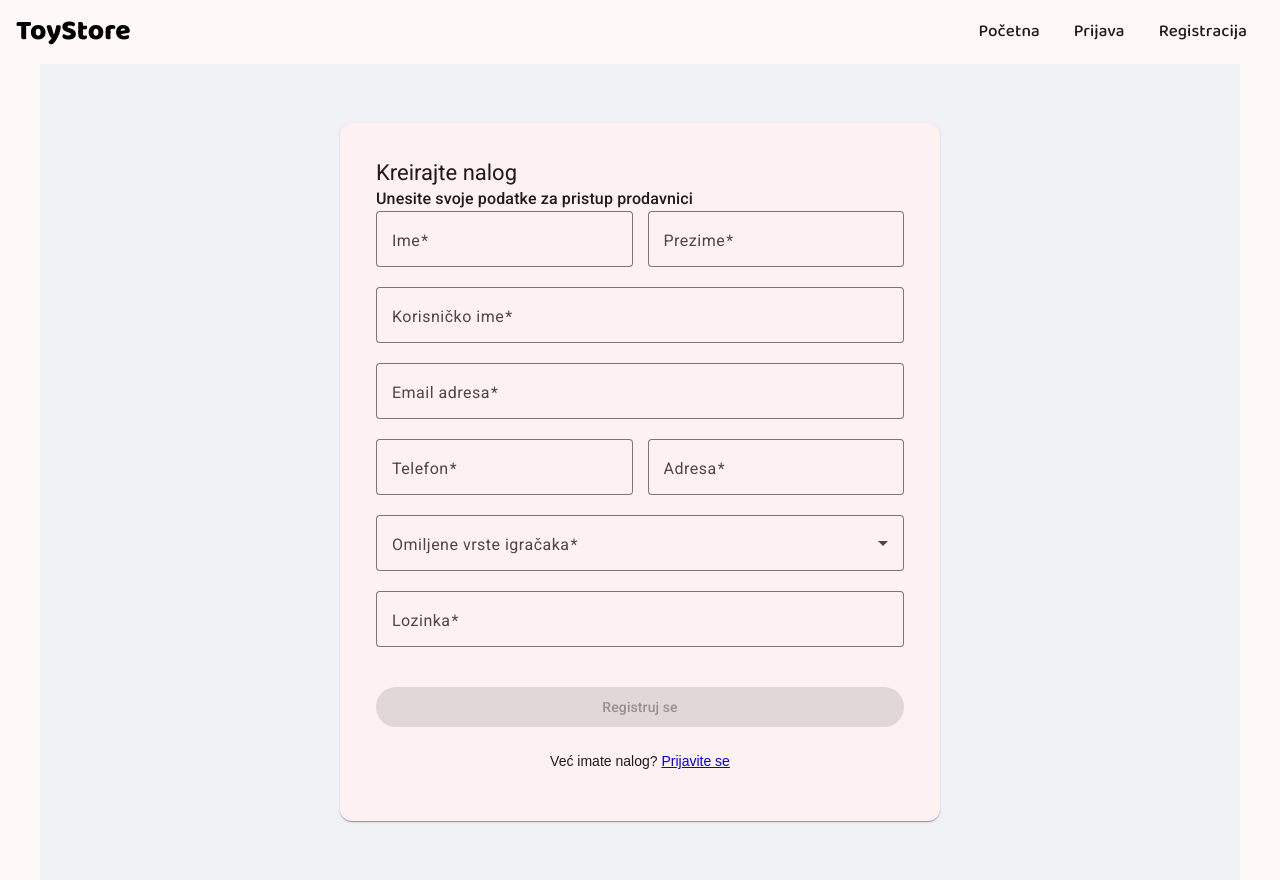
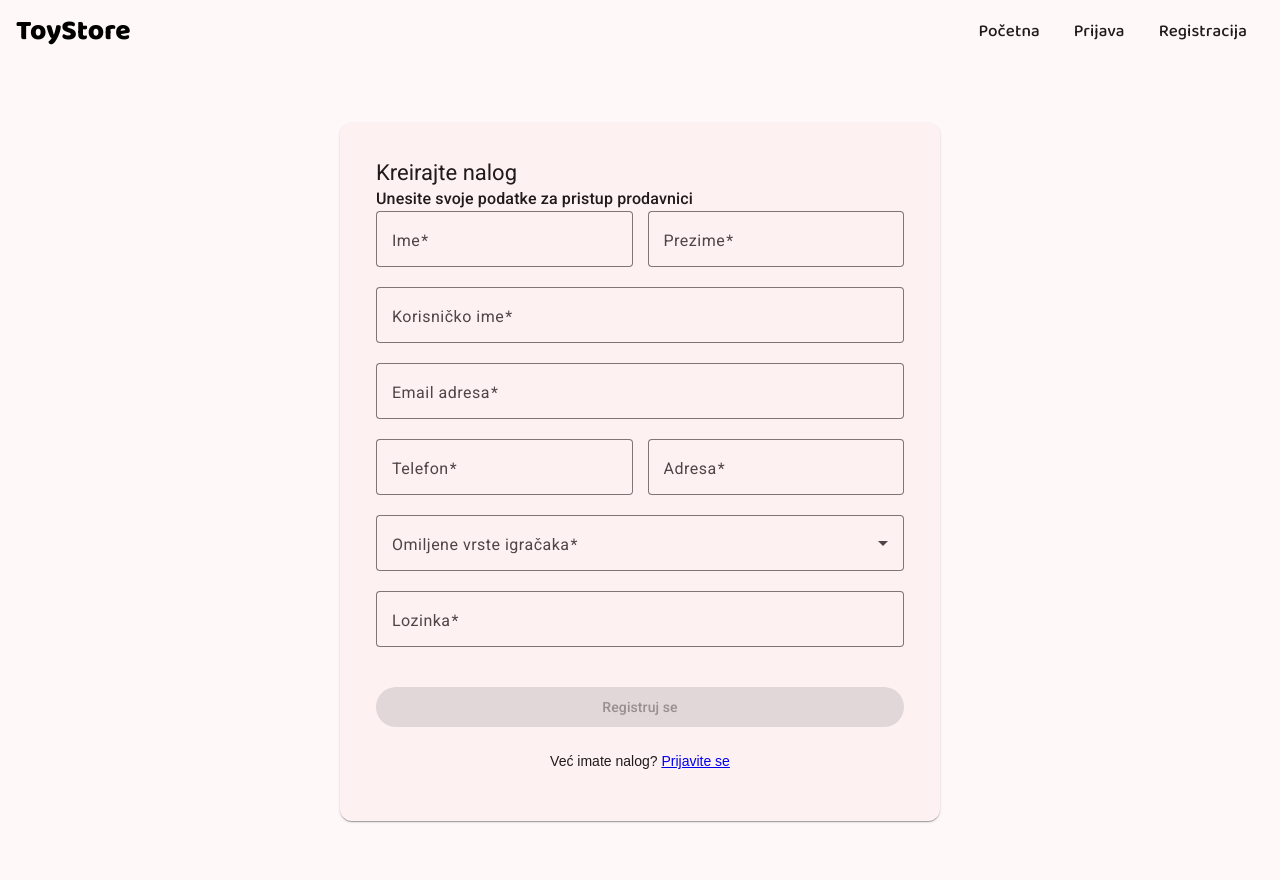
Before and after one commit to jelena-pavkovic/angular-kva, an Angular app: page /register in a window 1280 px wide. Built offline with nearby package versions, Linux system fonts and the light colour scheme; a web font is replaced by a local one.

Commit message:
Final update

```diff
--- a/src/app/components/register/register.css
+++ b/src/app/components/register/register.css
@@ -3,7 +3,6 @@
     justify-content: center;
     align-items: center;
     padding: 40px 20px;
-    background-color: #f0f2f5;
     min-height: calc(100vh - 64px);
 }
 
```
Also changed, not shown: src/app/app.html (indentation only).
